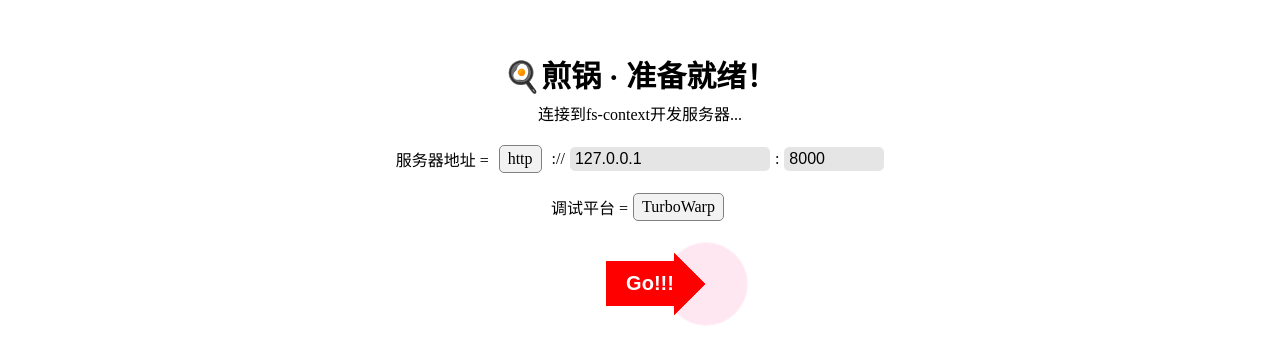
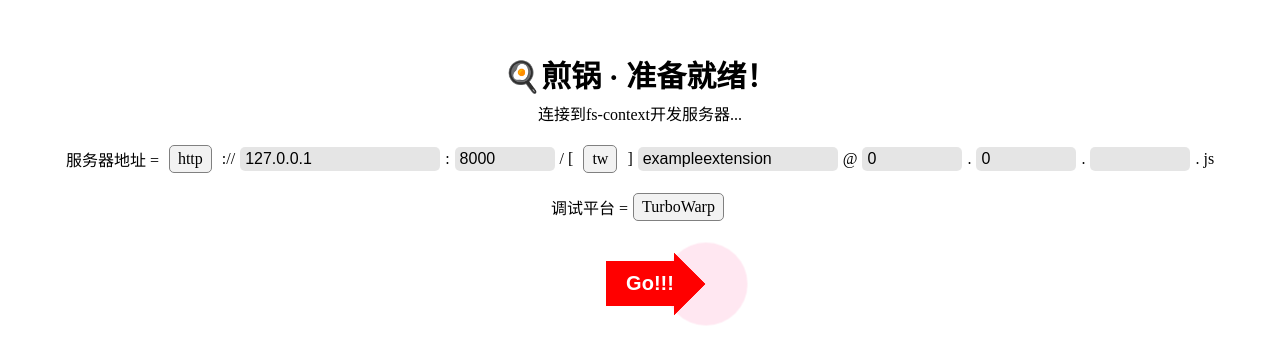
Before and after one commit to Rundll86/frying-pan, a Vue app: page / in a window 1280 px wide. Shown: the part 221-584 px from the top of the page. Built offline with nearby package versions, Linux system fonts and the light colour scheme.

Commit message:
refactor: 优化URL构建逻辑并移除调试日志
移除Rust后端中的调试打印语句，简化前端下载完成日志
重构AddressEdit组件，扩展URL构建功能以支持平台、扩展名和版本号

```diff
--- a/src/components/edits/AddressEdit.vue
+++ b/src/components/edits/AddressEdit.vue
@@ -1,12 +1,15 @@
 <script setup lang="ts">
-import { watchEffect } from "vue";
+import { ref, watchEffect } from "vue";
 import NumberEdit from "./NumberEdit.vue";
 import TextEdit from "./TextEdit.vue";
 import ItemSelect from "../ItemSelect.vue";
 
-const protocol = defineModel<string>("protocol", { default: "http" });
-const host = defineModel<string>("host", { default: "127.0.0.1" });
-const port = defineModel<number>("port", { default: 8000 });
+const protocol = ref<string>("http");
+const host = ref<string>("127.0.0.1");
+const port = ref<number>(8000);
+const platform = ref<string>("tw");
+const extension = ref<string>("exampleextension");
+const versions = ref<[number, number, number]>([1, 0, 0]);
 
 const emit = defineEmits<{
     update: [address: URL]
@@ -24,7 +27,7 @@ watchEffect(() => {
             console.warn("url无效");
         }
     }
-    emit("update", new URL(`${protocol.value}://${host.value}:${port.value}`));
+    emit("update", new URL(`${protocol.value}://${host.value}:${port.value}/[${platform.value}]${extension.value}@${versions.value.join(".")}.js`));
 });
 </script>
 <template>
@@ -38,6 +41,19 @@ watchEffect(() => {
         <TextEdit v-model="host" />
         :
         <NumberEdit v-model="port" />
+        /
+        [
+        <ItemSelect :items="{
+            tw: 'tw',
+            gandi: 'gandi'
+        }" v-model="platform" />
+        ]
+        <TextEdit v-model="extension" />
+        @
+        <template v-for="i in 3">
+            <NumberEdit v-model="versions[i]" />.
+        </template>
+        js
     </span>
 </template>
 <style scoped>
--- a/src/structs/run.ts
+++ b/src/structs/run.ts
@@ -17,7 +17,7 @@ export async function go(platform: Platform, url: URL) {
         const { invoke } = window.__TAURI_INTERNALS__;
         console.log("正在下载拓展源码：", $url$);
         const code = await invoke("get", { url: $url$ }) as string;
-        console.log("下载完成：", code);
+        console.log("下载完成");
         const context = $context$;
         const req = async () => {
             let stop = false;
```
Also changed, not shown: 1 other file (tests, documents, lock files or other folders).
